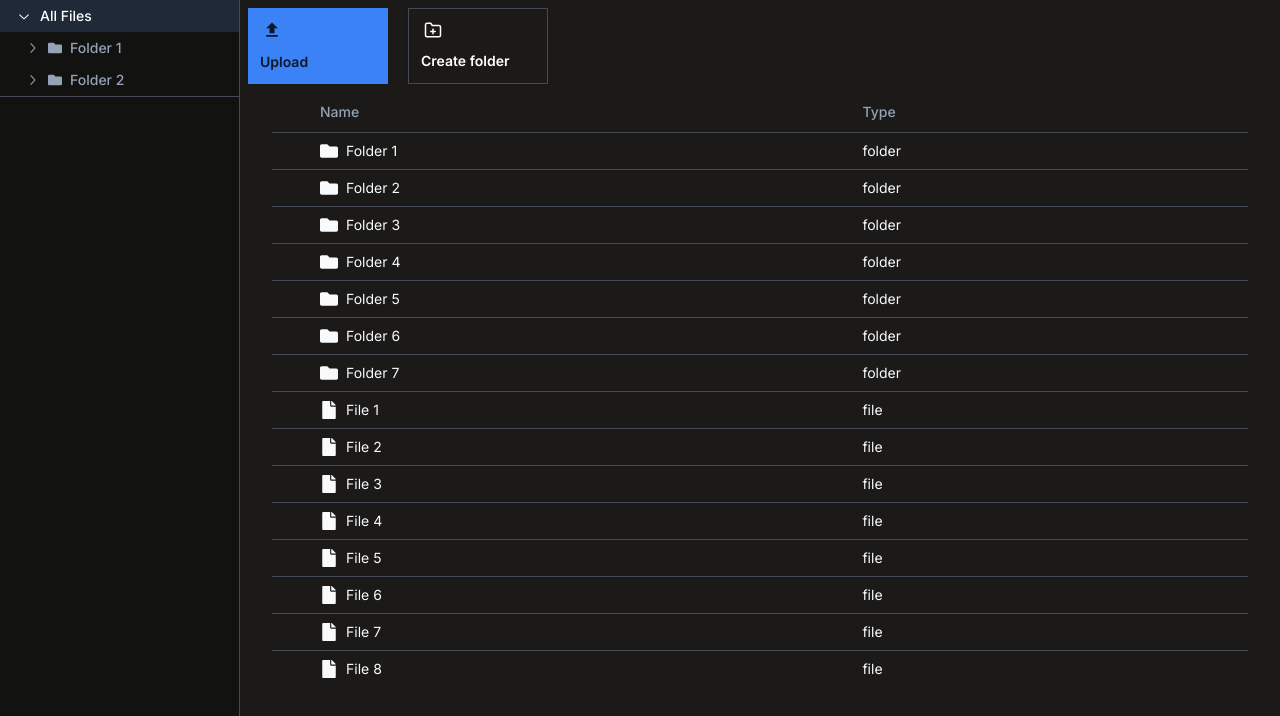
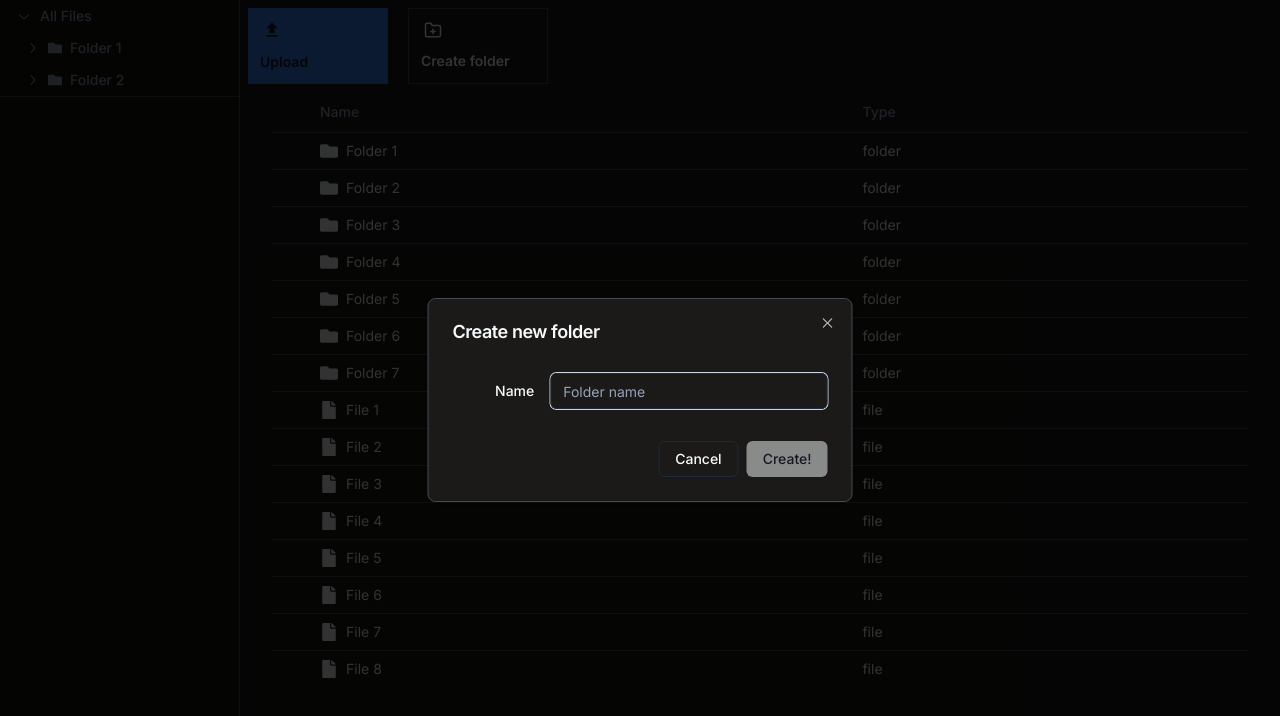
Before and after one commit to Dreadhalor/fallcrate-tutorial, a Next.js app: page / in a window 1280 px wide. Both pictures are taken after a click on the button "Create folder". Shown: the top 716 px of the page. Built offline with nearby package versions, Linux system fonts and the light colour scheme.

Commit message:
Added create-folder dialog Added input + label

```diff
--- a/package.json
+++ b/package.json
@@ -11,8 +11,10 @@
   "dependencies": {
     "@radix-ui/react-accordion": "^1.1.2",
     "@radix-ui/react-checkbox": "^1.0.4",
+    "@radix-ui/react-dialog": "^1.0.5",
     "@radix-ui/react-dropdown-menu": "^2.0.6",
     "@radix-ui/react-icons": "^1.3.0",
+    "@radix-ui/react-label": "^2.0.2",
     "@radix-ui/react-slot": "^1.0.2",
     "@tanstack/react-table": "^8.16.0",
     "class-variance-authority": "^0.7.0",
--- a/src/components/browse-action-bar/browse-action-bar-button.tsx
+++ b/src/components/browse-action-bar/browse-action-bar-button.tsx
@@ -1,21 +1,27 @@
-import React from "react";
-import { Button } from "@ui/button";
-import { cn } from "@/lib/utils";
+import React from 'react';
+import { Button, buttonVariants } from '@ui/button';
+import { cn } from '@/lib/utils';
+import { VariantProps } from 'class-variance-authority';
 
-type Props = {
+export interface Props
+  extends React.ButtonHTMLAttributes<HTMLButtonElement>,
+    VariantProps<typeof buttonVariants> {
   primary?: boolean;
-  children: React.ReactNode;
-};
-export const BrowseActionBarButton = ({ primary = false, children }: Props) => {
-  return (
-    <Button
-      className={cn(
-        "flex h-[76px] w-[140px] flex-col items-start justify-center gap-3 rounded-none p-[12px] font-semibold",
-        primary && "bg-blue-500 hover:bg-blue-600",
-        !primary && "border bg-transparent text-white hover:bg-gray-900",
-      )}
-    >
-      {children}
-    </Button>
-  );
-};
+}
+export const BrowseActionBarButton = React.forwardRef<HTMLButtonElement, Props>(
+  ({ primary = false, ...props }, ref) => {
+    return (
+      <Button
+        className={cn(
+          'flex h-[76px] w-[140px] flex-col items-start justify-center gap-3 rounded-none p-[12px] font-semibold',
+          primary && 'bg-blue-500 hover:bg-blue-600',
+          !primary && 'border bg-transparent text-white hover:bg-gray-900',
+        )}
+        {...props}
+        ref={ref}
+      />
+    );
+  },
+);
+
+BrowseActionBarButton.displayName = 'BrowseActionBarButton';
--- a/src/components/browse-action-bar/browse-action-bar.tsx
+++ b/src/components/browse-action-bar/browse-action-bar.tsx
@@ -1,3 +1,5 @@
+'use client';
+
 import { BrowseActionBarButton } from '@/components/browse-action-bar/browse-action-bar-button';
 import { MdUpload } from 'react-icons/md';
 import { FiFolderPlus } from 'react-icons/fi';
@@ -12,6 +14,7 @@ import {
   DropdownMenuItem,
   DropdownMenuTrigger,
 } from '@ui/dropdown-menu';
+import { CreateNewFolderDialog } from '../dialogs/create-new-folder-dialog';
 
 export const BrowseActionBar = () => {
   return (
@@ -40,12 +43,14 @@ export const BrowseActionBar = () => {
           </DropdownMenuItem>
         </DropdownMenuContent>
       </DropdownMenu>
+      <CreateNewFolderDialog>
         <BrowseActionBarButton>
           <>
             <FiFolderPlus size={24} />
             Create folder
           </>
         </BrowseActionBarButton>
+      </CreateNewFolderDialog>
     </div>
   );
 };
--- /dev/null
+++ b/src/components/dialogs/create-new-folder-dialog.tsx
@@ -0,0 +1,64 @@
+import { Button } from '@/components/ui/button';
+import {
+  Dialog,
+  DialogContent,
+  DialogFooter,
+  DialogHeader,
+  DialogTitle,
+  DialogTrigger,
+} from '@/components/ui/dialog';
+import { Input } from '@ui/input';
+import { Label } from '@ui/label';
+import { useEffect, useState } from 'react';
+
+type Props = {
+  children: React.ReactNode;
+};
+export const CreateNewFolderDialog = ({ children }: Props) => {
+  const [isOpen, setIsOpen] = useState(false);
+  const [name, setName] = useState('');
+
+  useEffect(() => {
+    if (!isOpen) {
+      setName('');
+    }
+  }, [isOpen]);
+
+  return (
+    <Dialog open={isOpen} onOpenChange={setIsOpen}>
+      <DialogTrigger asChild>{children}</DialogTrigger>
+      <DialogContent className='sm:max-w-[425px]'>
+        <DialogHeader>
+          <DialogTitle>Create new folder</DialogTitle>
+        </DialogHeader>
+        <div className='grid gap-4 py-4'>
+          <div className='grid grid-cols-4 items-center gap-4'>
+            <Label htmlFor='name' className='text-right'>
+              Name
+            </Label>
+            <Input
+              id='name'
+              placeholder='Folder name'
+              className='col-span-3'
+              value={name}
+              autoComplete='off'
+              onChange={(e) => setName(e.target.value)}
+            />
+          </div>
+        </div>
+        <DialogFooter>
+          <Button
+            variant='outline'
+            type='reset'
+            onClick={() => setIsOpen(false)}
+          >
+            Cancel
+          </Button>
+          <Button type='submit' disabled={!name}>
+            Create!
+          </Button>
+        </DialogFooter>
+      </DialogContent>
+    </Dialog>
+  );
+};
--- /dev/null
+++ b/src/components/ui/dialog.tsx
@@ -0,0 +1,122 @@
+"use client"
+
+import * as React from "react"
+import * as DialogPrimitive from "@radix-ui/react-dialog"
+import { Cross2Icon } from "@radix-ui/react-icons"
+
+import { cn } from "@/lib/utils"
+
+const Dialog = DialogPrimitive.Root
+
+const DialogTrigger = DialogPrimitive.Trigger
+
+const DialogPortal = DialogPrimitive.Portal
+
+const DialogClose = DialogPrimitive.Close
+
+const DialogOverlay = React.forwardRef<
+  React.ElementRef<typeof DialogPrimitive.Overlay>,
+  React.ComponentPropsWithoutRef<typeof DialogPrimitive.Overlay>
+>(({ className, ...props }, ref) => (
+  <DialogPrimitive.Overlay
+    ref={ref}
+    className={cn(
+      "fixed inset-0 z-50 bg-black/80  data-[state=open]:animate-in data-[state=closed]:animate-out data-[state=closed]:fade-out-0 data-[state=open]:fade-in-0",
+      className
+    )}
+    {...props}
+  />
+))
+DialogOverlay.displayName = DialogPrimitive.Overlay.displayName
+
+const DialogContent = React.forwardRef<
+  React.ElementRef<typeof DialogPrimitive.Content>,
+  React.ComponentPropsWithoutRef<typeof DialogPrimitive.Content>
+>(({ className, children, ...props }, ref) => (
+  <DialogPortal>
+    <DialogOverlay />
+    <DialogPrimitive.Content
+      ref={ref}
+      className={cn(
+        "fixed left-[50%] top-[50%] z-50 grid w-full max-w-lg translate-x-[-50%] translate-y-[-50%] gap-4 border bg-background p-6 shadow-lg duration-200 data-[state=open]:animate-in data-[state=closed]:animate-out data-[state=closed]:fade-out-0 data-[state=open]:fade-in-0 data-[state=closed]:zoom-out-95 data-[state=open]:zoom-in-95 data-[state=closed]:slide-out-to-left-1/2 data-[state=closed]:slide-out-to-top-[48%] data-[state=open]:slide-in-from-left-1/2 data-[state=open]:slide-in-from-top-[48%] sm:rounded-lg",
+        className
+      )}
+      {...props}
+    >
+      {children}
+      <DialogPrimitive.Close className="absolute right-4 top-4 rounded-sm opacity-70 ring-offset-background transition-opacity hover:opacity-100 focus:outline-none focus:ring-2 focus:ring-ring focus:ring-offset-2 disabled:pointer-events-none data-[state=open]:bg-accent data-[state=open]:text-muted-foreground">
+        <Cross2Icon className="h-4 w-4" />
+        <span className="sr-only">Close</span>
+      </DialogPrimitive.Close>
+    </DialogPrimitive.Content>
+  </DialogPortal>
+))
+DialogContent.displayName = DialogPrimitive.Content.displayName
+
+const DialogHeader = ({
+  className,
+  ...props
+}: React.HTMLAttributes<HTMLDivElement>) => (
+  <div
+    className={cn(
+      "flex flex-col space-y-1.5 text-center sm:text-left",
+      className
+    )}
+    {...props}
+  />
+)
+DialogHeader.displayName = "DialogHeader"
+
+const DialogFooter = ({
+  className,
+  ...props
+}: React.HTMLAttributes<HTMLDivElement>) => (
+  <div
+    className={cn(
+      "flex flex-col-reverse sm:flex-row sm:justify-end sm:space-x-2",
+      className
+    )}
+    {...props}
+  />
+)
+DialogFooter.displayName = "DialogFooter"
+
+const DialogTitle = React.forwardRef<
+  React.ElementRef<typeof DialogPrimitive.Title>,
+  React.ComponentPropsWithoutRef<typeof DialogPrimitive.Title>
+>(({ className, ...props }, ref) => (
+  <DialogPrimitive.Title
+    ref={ref}
+    className={cn(
+      "text-lg font-semibold leading-none tracking-tight",
+      className
+    )}
+    {...props}
+  />
+))
+DialogTitle.displayName = DialogPrimitive.Title.displayName
+
+const DialogDescription = React.forwardRef<
+  React.ElementRef<typeof DialogPrimitive.Description>,
+  React.ComponentPropsWithoutRef<typeof DialogPrimitive.Description>
+>(({ className, ...props }, ref) => (
+  <DialogPrimitive.Description
+    ref={ref}
+    className={cn("text-sm text-muted-foreground", className)}
+    {...props}
+  />
+))
+DialogDescription.displayName = DialogPrimitive.Description.displayName
+
+export {
+  Dialog,
+  DialogPortal,
+  DialogOverlay,
+  DialogTrigger,
+  DialogClose,
+  DialogContent,
+  DialogHeader,
+  DialogFooter,
+  DialogTitle,
+  DialogDescription,
+}
--- /dev/null
+++ b/src/components/ui/input.tsx
@@ -0,0 +1,25 @@
+import * as React from "react"
+
+import { cn } from "@/lib/utils"
+
+export interface InputProps
+  extends React.InputHTMLAttributes<HTMLInputElement> {}
+
+const Input = React.forwardRef<HTMLInputElement, InputProps>(
+  ({ className, type, ...props }, ref) => {
+    return (
+      <input
+        type={type}
+        className={cn(
+          "flex h-9 w-full rounded-md border border-input bg-transparent px-3 py-1 text-sm shadow-sm transition-colors file:border-0 file:bg-transparent file:text-sm file:font-medium placeholder:text-muted-foreground focus-visible:outline-none focus-visible:ring-1 focus-visible:ring-ring disabled:cursor-not-allowed disabled:opacity-50",
+          className
+        )}
+        ref={ref}
+        {...props}
+      />
+    )
+  }
+)
+Input.displayName = "Input"
+
+export { Input }
--- /dev/null
+++ b/src/components/ui/label.tsx
@@ -0,0 +1,26 @@
+"use client"
+
+import * as React from "react"
+import * as LabelPrimitive from "@radix-ui/react-label"
+import { cva, type VariantProps } from "class-variance-authority"
+
+import { cn } from "@/lib/utils"
+
+const labelVariants = cva(
+  "text-sm font-medium leading-none peer-disabled:cursor-not-allowed peer-disabled:opacity-70"
+)
+
+const Label = React.forwardRef<
+  React.ElementRef<typeof LabelPrimitive.Root>,
+  React.ComponentPropsWithoutRef<typeof LabelPrimitive.Root> &
+    VariantProps<typeof labelVariants>
+>(({ className, ...props }, ref) => (
+  <LabelPrimitive.Root
+    ref={ref}
+    className={cn(labelVariants(), className)}
+    {...props}
+  />
+))
+Label.displayName = LabelPrimitive.Root.displayName
+
+export { Label }
```
Also changed, not shown: 1 other file (tests, documents, lock files or other folders). Lines whose indentation alone changed are shown as unchanged.
